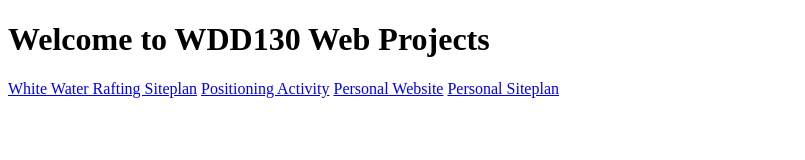
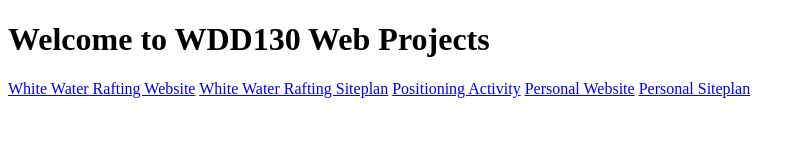
Before and after one commit to soder5/wdd130, a plain HTML site: page wdd130/index.html in a window 1280 px wide. Shown: the whole page, without its empty margins (0-805 px from the left). Drawn offline with Linux system fonts and the light colour scheme.

Commit message:
new index commited

```diff
--- a/wdd130/index.html
+++ b/wdd130/index.html
@@ -3,12 +3,12 @@
 <head>
     <meta charset="UTF-8">
     <meta name="viewport" content="width=device-width, initial-scale=1.0">
-    <title>'WDD130 Home Page'</title>
+    <title>Wdd130 Home Page</title>
 </head>
 <body>
     <h1>Welcome to WDD130 Web Projects</h1>
 <nav>
-
+  <a href="wwr/index.html">White Water Rafting Website</a>
   <a href="wwr/site-plan-rafting.html">White Water Rafting Siteplan</a>
   <a href="positioning.html">Positioning Activity</a>
   <a href="#">Personal Website</a>
```
Lines whose indentation alone changed are shown as unchanged.
